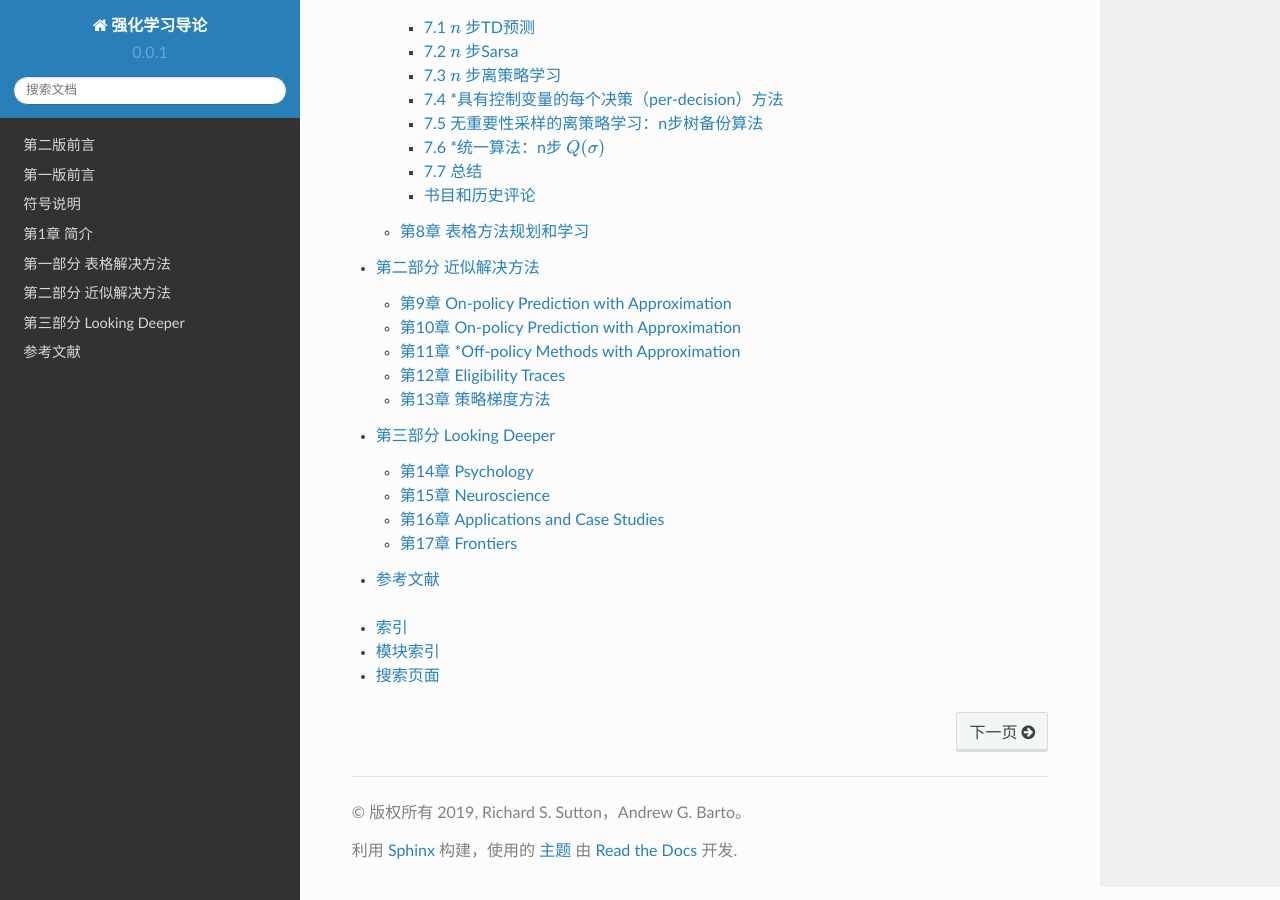
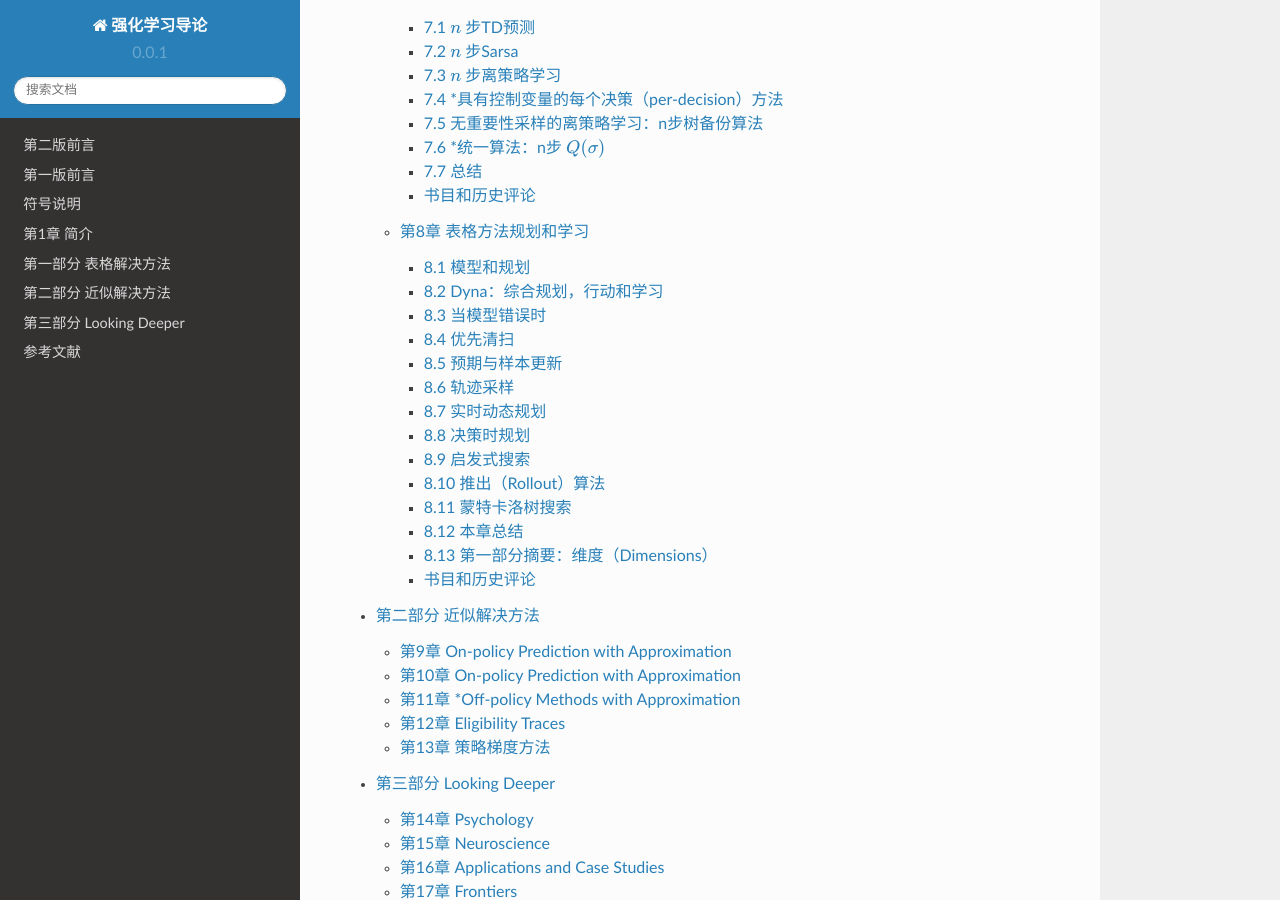
Before and after one commit to qiwihui/reinforcement-learning-an-introduction-chinese, a Sphinx documentation site: the page built from source/index.rst, in a window 1280 px wide and 900 px high, scrolled down 2574 px. Built offline with Sphinx 7.4.7 and the Read the Docs theme 2.0.0, drawn with Linux system fonts in a browser that asks for light colours.

Commit message:
docs: 第8章 表格方法规划和学习 简介

```diff
--- a/source/partI/chapter8/planning_and_learning_with_tabular_methods.rst
+++ b/source/partI/chapter8/planning_and_learning_with_tabular_methods.rst
@@ -1,2 +1,68 @@
 第8章 表格方法规划和学习
 ========================
+
+在本章中，我们开发了强化学习方法的统一视图，这些方法需要环境模型，例如动态规划和启发式搜索，
+以及可以在没有模型的情况下使用的方法，例如蒙特卡罗和时序差分方法。
+这些分别称为 *基于模型（model-based）* 和 *不基于模型（model-free）*的强化学习方法。
+基于模型的方法依赖于 *规划（planning）* 作为其主要组成部分，而不基于模型方法主要依赖于 *学习（learning）*。
+虽然这两种方法之间存在着真正的差异，但也存在很大的相似之处。
+特别是，这两种方法的核心是价值函数的计算。此外，所有方法都基于展望未来事件，计算备份值，然后将其用作近似值函数的更新目标。
+在本书的前面，我们将蒙特卡洛和时序差分方法作为不同的替代方法，然后展示了如何通过n步方法统一它们。
+我们在本章中的目标是基于模型和不基于模型方法的类似集成。
+在前面的章节中已经确定了这些不同之处，我们现在探讨它们可以混合的程度。
+
+
+8.1 模型和规划
+-----------------
+
+
+8.2 Dyna：综合规划，行动和学习
+--------------------------------
+
+
+8.3 当模型错误时
+--------------------
+
+
+8.4 优先清扫
+------------------
+
+
+8.5 预期与样本更新
+---------------------
+
+
+8.6 轨迹采样
+-----------------
+
+
+8.7 实时动态规划
+---------------------
+
+
+8.8 决策时规划
+-----------------
+
+
+8.9 启发式搜索
+----------------
+
+
+8.10 推出（Rollout）算法
+------------------------------
+
+
+8.11 蒙特卡洛树搜索
+---------------------
+
+
+8.12 本章总结
+---------------
+
+
+8.13 第一部分摘要：维度（Dimensions）
+----------------------------------------
+
+
+书目和历史评论
+---------------
```
